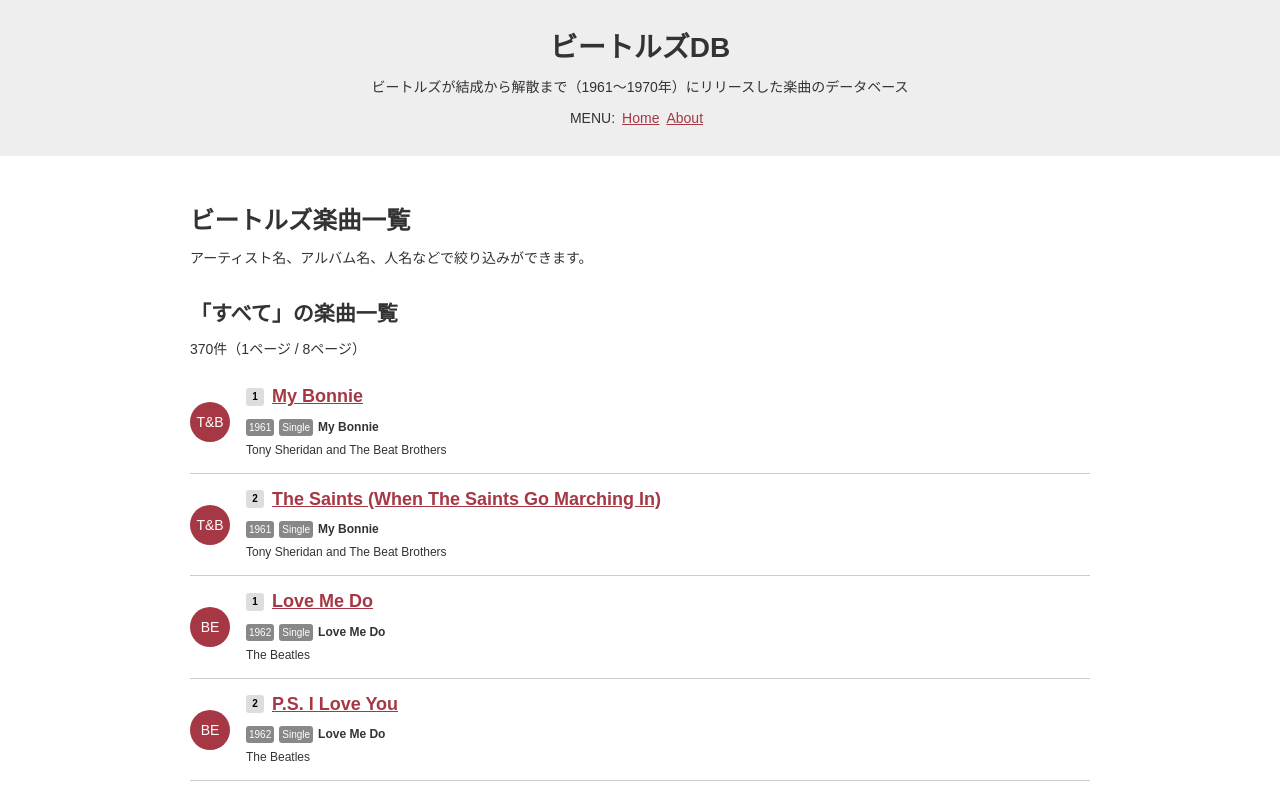
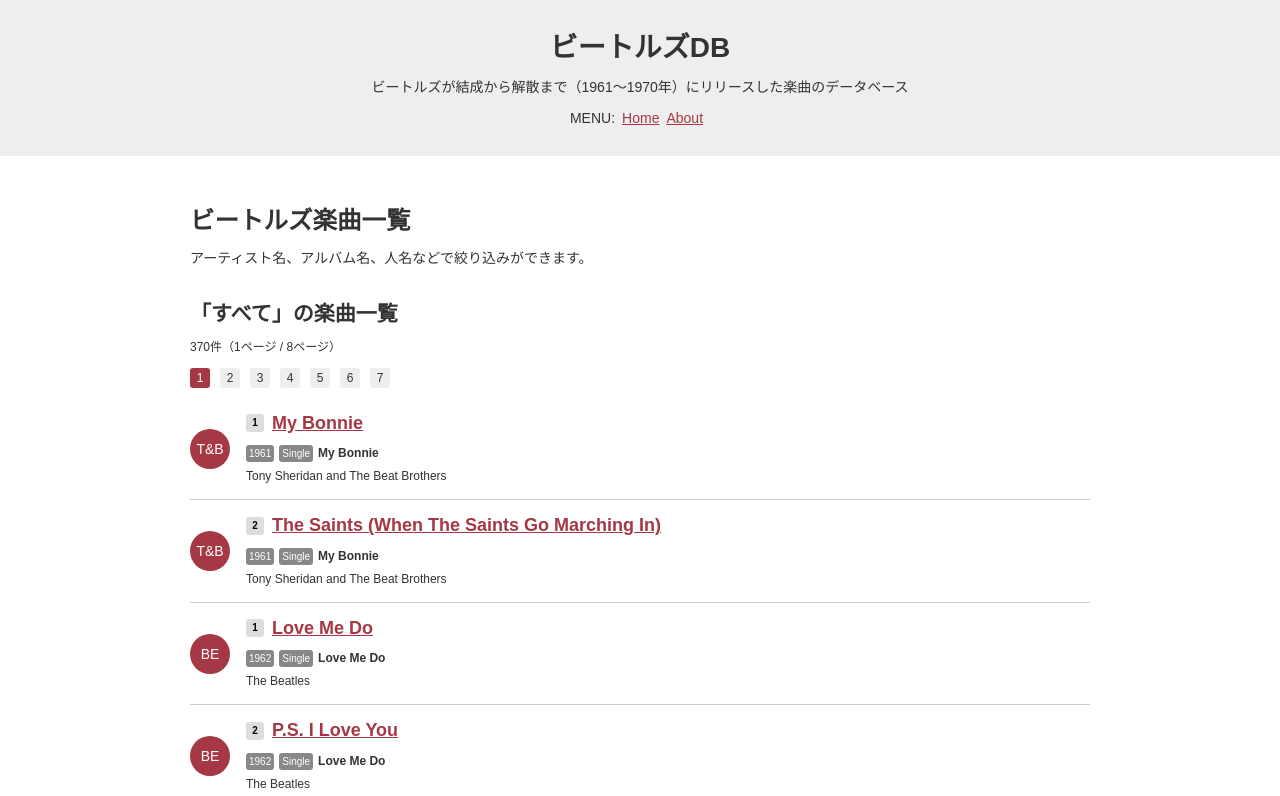
Before and after one commit to ryo-i/beatles-db, a Next.js app: page / in a window 1280 px wide. Shown: the top 796 px of the page. Built offline with nearby package versions, Linux system fonts and the light colour scheme.

Commit message:
ページネーションを設置 #3

```diff
--- a/components/InnerIndex.tsx
+++ b/components/InnerIndex.tsx
@@ -77,6 +77,33 @@
       }
     }
   }
+  .pageInfo {
+    font-size: 12px;
+  }
+  .pagination {
+    display: flex;
+    li {
+      border: none;
+      margin: 0 10px 0 0;
+      padding: 0;
+      a {
+        display: block;
+        color: #333;
+        text-decoration: none;
+        background: #eee;
+        width: 20px;
+        height: 20px;
+        line-height: 20px;
+        text-align: center;
+        font-size: 12px;
+        border-radius: 3px;
+      }
+      .currentPage {
+        color: #fff;
+        background: #A63744;
+      }
+    }
+  }
 `;
 
 
@@ -137,6 +164,37 @@
   }, [pageParam, router]);
 
 
+  // Pagination
+  const Pagination = () => {
+  let pagination = [];
+  for (let i = 1; i < pageInfo['pageLength']; i++) {
+    const checkCurrent = () => {
+      if (i === pageInfo['thisPage']) {
+        return 'currentPage';
+      } else {
+        return '';
+      }
+    };
+    const thisPage = checkCurrent();
+    pagination.push(<li><a href={"/?page=" + i} className={thisPage}>{i}</a></li>);
+  }
+
+  if (error) {
+    return <p>エラー: {error.message}</p>;
+  } else if (!isLoaded) {
+    return <p>読み込み中...</p>;
+  } else {
+    return (
+      <>
+        <ul className="pagination">
+          {pagination}
+        </ul>
+      </>
+    );
+  }
+   };
+
+
   // Track List
   const TrackList = () => {
     if (error) {
@@ -146,7 +204,6 @@
     } else {
       return (
         <>
-          <p>{pageInfo['trackLength']}件（{pageInfo['thisPage']}ページ / {pageInfo['pageLength']}ページ）</p>
           <ul>
             {tracksData.map((data, index) =>
               <li key={index}>
@@ -178,7 +235,10 @@
       {
         <Section>
           <h2>「{search}」の楽曲一覧</h2>
+          <p className="pageInfo">{pageInfo['trackLength']}件（{pageInfo['thisPage']}ページ / {pageInfo['pageLength']}ページ）</p>
+          <Pagination />
           <TrackList />
+          <Pagination />
         </Section>
       }
     </>
--- a/pages/about.tsx
+++ b/pages/about.tsx
@@ -53,7 +53,7 @@
             <section>
                 <h2>進捗</h2>
                 <ul>
-                    <li>全体の件数と何ページ目かを表示 <a href="https://github.com/ryo-i/beatles-db/issues/3">#3</a></li>
+                    <li>ページネーションを設置 <a href="https://github.com/ryo-i/beatles-db/issues/3">#3</a></li>
                     <li>データの見直し、手直し中 <a href="https://github.com/ryo-i/beatles-db/issues/1">#1</a></li>
                 </ul>
             </section>
```
Also changed, not shown: 1 other file (tests, documents, lock files or other folders).
